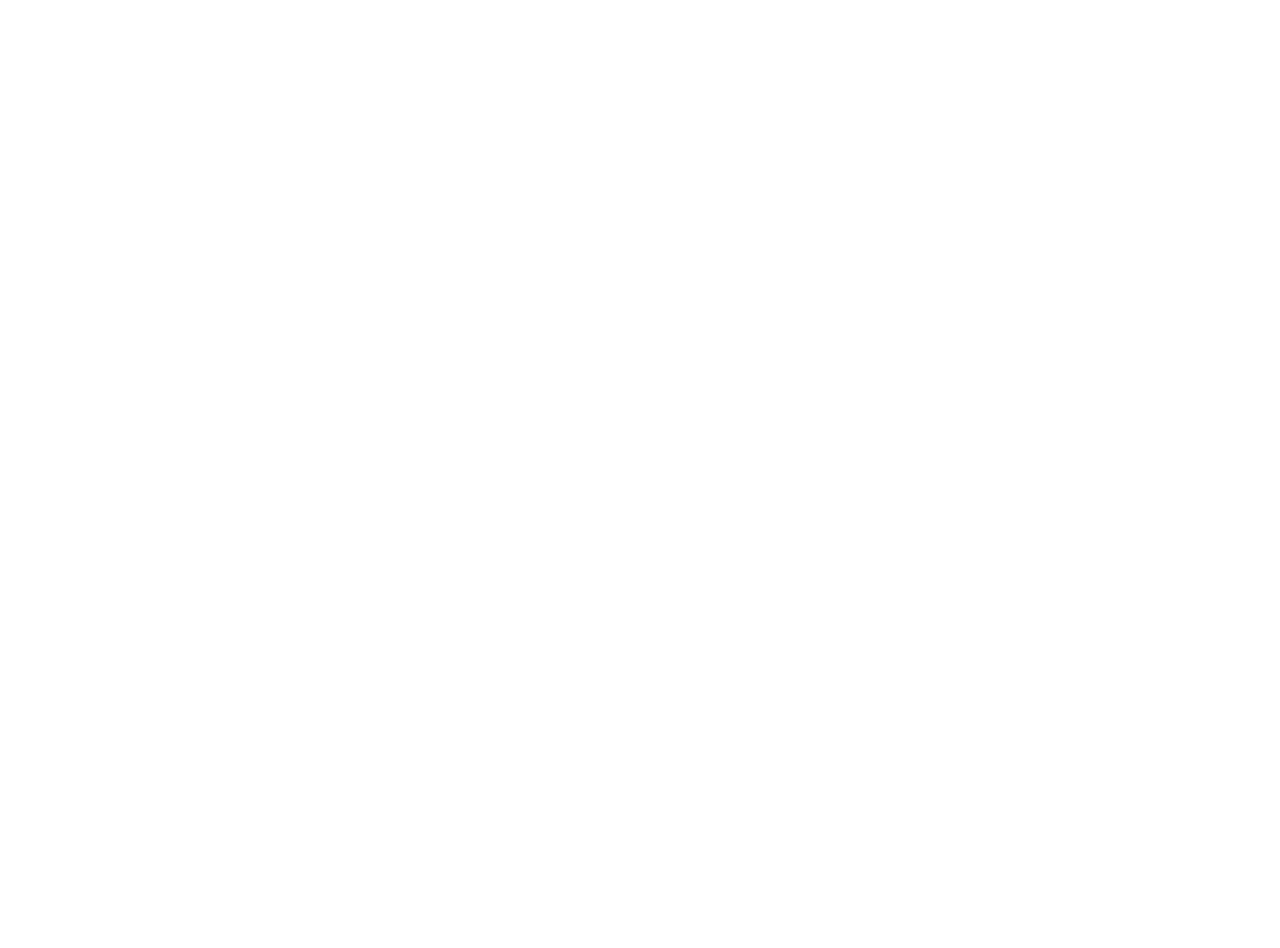
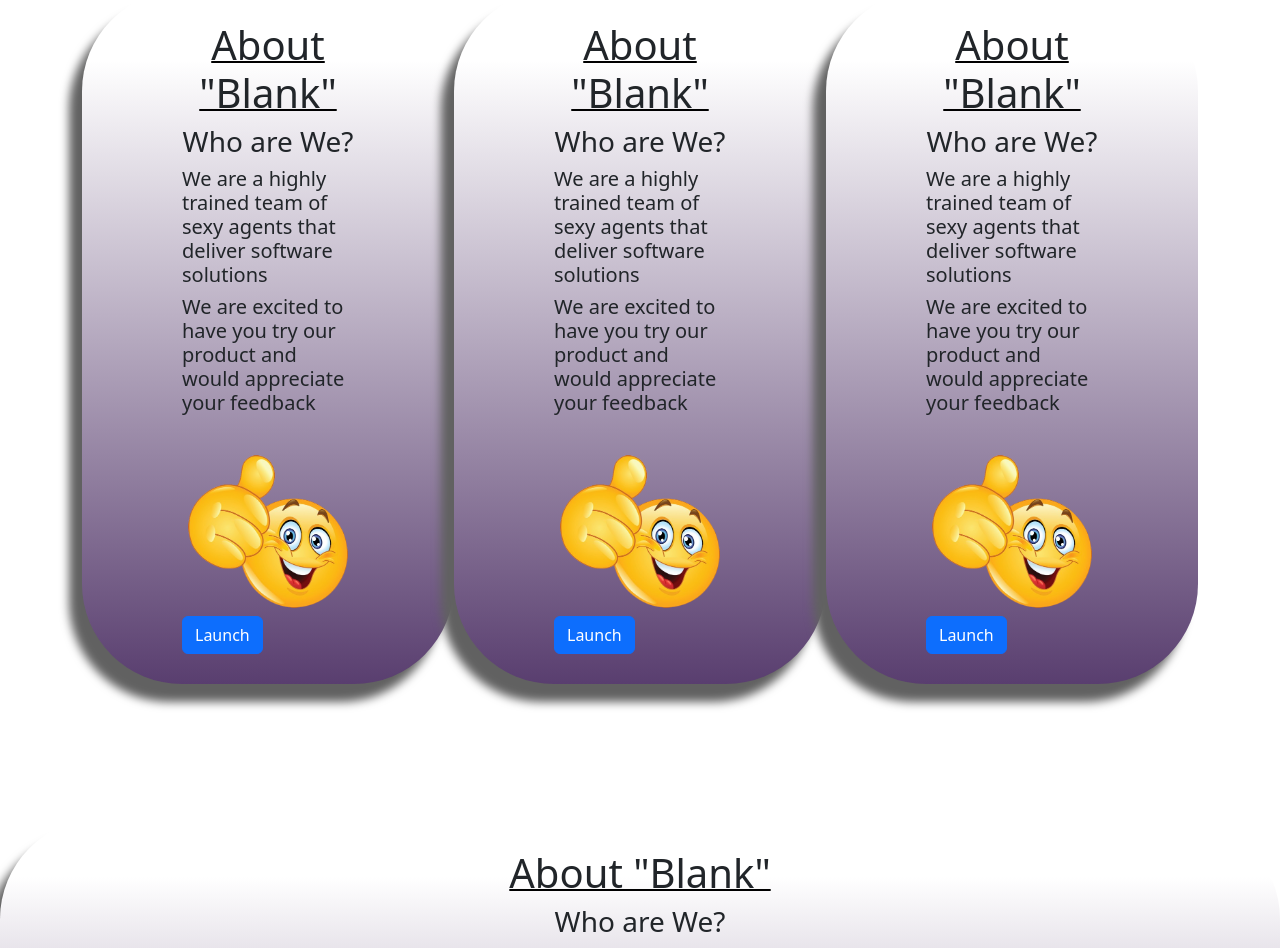
Before and after one commit to AymanInSpace22/ReactCustomTemplate, a React (Vite) app: page /about in a window 1280 px wide. Shown: the part 100-1048 px from the top of the page. Before the commit the page ends 800 px from the top, so only its background shows below. Built offline with nearby package versions, Linux system fonts and the light colour scheme.

Commit message:
adding stuff

```diff
--- a/src/AppRouter.tsx
+++ b/src/AppRouter.tsx
@@ -7,6 +7,7 @@
 import CreateAccount from "./components/CreateAccount";
 import NotFound from "./components/NotFound";
 import AI from "./components/AI";
+import Footer from "./components/Footer";
 
 // function AppRouter() {
 //   return (
@@ -55,6 +56,7 @@
             <Route path="*" element={<NotFound />} />
 
           </Routes>
+          {/* <Footer /> */}
         </>
       )}
     </>
--- a/src/components/AI.tsx
+++ b/src/components/AI.tsx
@@ -1,5 +1,9 @@
+import ImageGenerationPage from "./ImageGenerationPage";
+
 function AI() {
-  return <h1>Hello World</h1>;
+  return (
+    <ImageGenerationPage />
+  );
 }
 
 export default AI;
--- a/src/components/About.tsx
+++ b/src/components/About.tsx
@@ -1,28 +1,94 @@
 import { useState } from 'react';
 import Button from 'react-bootstrap/Button';
 import Offcanvas from 'react-bootstrap/Offcanvas';
+import OffCanvasBtn from './OffCanvasBtn';
+import { Container } from 'react-bootstrap';
+
+
+
+
+// function About() {
+//   const [show, setShow] = useState(false);
+
+//   const handleClose = () => setShow(false);
+//   const handleShow = () => setShow(true);
+
+//   return (
+//     <>
+//       <Button id="hush" variant="primary" onClick={handleShow}>
+//         Launch
+//       </Button>
+
+//       <Offcanvas show={show} onHide={handleClose}>
+//         <Offcanvas.Header closeButton>
+//           <Offcanvas.Title>Offcanvas</Offcanvas.Title>
+//         </Offcanvas.Header>
+//         <Offcanvas.Body>
+//           Some text as placeholder. In real life you can have the elements you
+//           have chosen. Like, text, images, lists, etc.
+//         </Offcanvas.Body>
+//       </Offcanvas>
+//     </>
+//   );
+// }
+
 
 function About() {
-  const [show, setShow] = useState(false);
-
-  const handleClose = () => setShow(false);
-  const handleShow = () => setShow(true);
-
   return (
     <>
-      <Button id="hush" variant="primary" onClick={handleShow}>
-        Launch
-      </Button>
+      <Container className="d-flex  justify-content-center align-items-center " style={{ minHeight: '100vh' }}>
+      <div id="aboutHero">
+        <h1 className="text-center" style={{textDecoration: "underline black 2px"}}>About "Blank"</h1>
+        <h3 className='text-center'>Who are We?</h3>
+        <h5>We are a highly trained team of sexy agents that deliver software solutions</h5>
+        <h5>We are excited to have you try our product and would appreciate your feedback</h5>
 
-      <Offcanvas show={show} onHide={handleClose}>
-        <Offcanvas.Header closeButton>
-          <Offcanvas.Title>Offcanvas</Offcanvas.Title>
-        </Offcanvas.Header>
-        <Offcanvas.Body>
-          Some text as placeholder. In real life you can have the elements you
-          have chosen. Like, text, images, lists, etc.
-        </Offcanvas.Body>
-      </Offcanvas>
+        <br />
+        <div className="text-center"> {/* Center the image horizontally */}
+            <img src='thumbsUp.png' alt='Image' style={{ maxHeight: '100%', maxWidth: '100%', width: "300px", height: "auto" }} /> {/* Center the image vertically */}
+            <OffCanvasBtn />
+          </div>
+      </div>
+
+      <div id="aboutHero">
+        <h1 className="text-center" style={{textDecoration: "underline black 2px"}}>About "Blank"</h1>
+        <h3 className='text-center'>Who are We?</h3>
+        <h5>We are a highly trained team of sexy agents that deliver software solutions</h5>
+        <h5>We are excited to have you try our product and would appreciate your feedback</h5>
+
+        <br />
+        <div className="text-center"> {/* Center the image horizontally */}
+            <img src='thumbsUp.png' alt='Image' style={{ maxHeight: '100%', maxWidth: '100%', width: "300px", height: "auto" }} /> {/* Center the image vertically */}
+            <OffCanvasBtn />
+          </div>
+      </div>
+
+      <div id="aboutHero">
+        <h1 className="text-center" style={{textDecoration: "underline black 2px"}}>About "Blank"</h1>
+        <h3 className='text-center'>Who are We?</h3>
+        <h5>We are a highly trained team of sexy agents that deliver software solutions</h5>
+        <h5>We are excited to have you try our product and would appreciate your feedback</h5>
+
+        <br />
+        <div className="text-center"> {/* Center the image horizontally */}
+            <img src='thumbsUp.png' alt='Image' style={{ maxHeight: '100%', maxWidth: '100%', width: "300px", height: "auto" }} /> {/* Center the image vertically */}
+            <OffCanvasBtn />
+          </div>
+      </div>
+    </Container>
+
+    <div id="aboutHero">
+        <h1 className="text-center" style={{textDecoration: "underline black 2px"}}>About "Blank"</h1>
+        <h3 className='text-center'>Who are We?</h3>
+        <h5>We are a highly trained team of sexy agents that deliver software solutions</h5>
+        <h5>We are excited to have you try our product and would appreciate your feedback</h5>
+
+        <br />
+        <div className="text-center"> {/* Center the image horizontally */}
+            <img src='thumbsUp.png' alt='Image' style={{ maxHeight: '100%', maxWidth: '100%', width: "300px", height: "auto" }} /> {/* Center the image vertically */}
+            <OffCanvasBtn />
+          </div>
+      </div>
     </>
   );
 }
--- /dev/null
+++ b/src/components/ImageGenerationPage.tsx
@@ -0,0 +1,46 @@
+import React, { useState } from 'react';
+import { Container, Button, Form, Card } from 'react-bootstrap';
+
+function ImageGenerationPage() {
+  const [prompt, setPrompt] = useState('');
+  const [generatedImage, setGeneratedImage] = useState(null);
+
+  const handleGenerateImage = () => {
+    // You can implement the logic for generating the image here.
+    // For now, let's assume you have a function that returns a URL to the generated image.
+    // Replace 'generateImageURL' with your actual function.
+    // const imageUrl = generateImageURL(prompt);
+    // setGeneratedImage(imageUrl);
+  };
+
+  return (
+    <Container className="mt-5">
+      <h1 className="text-center">Image Generation</h1>
+      <Card className="p-4 mt-4">
+        <Form>
+          <Form.Group controlId="prompt">
+            <Form.Label>Enter a Prompt:</Form.Label>
+            <Form.Control
+              type="text"
+              placeholder="Enter your prompt here"
+              value={prompt}
+              onChange={(e) => setPrompt(e.target.value)}
+            />
+          </Form.Group>
+          <br />
+          <Button variant="primary" onClick={handleGenerateImage}>
+            Generate Image
+          </Button>
+        </Form>
+      </Card>
+
+      {generatedImage && (
+        <Card className="mt-4">
+          <Card.Img src={generatedImage} alt="Generated Image" />
+        </Card>
+      )}
+    </Container>
+  );
+}
+
+export default ImageGenerationPage;
--- a/src/components/Navigation.tsx
+++ b/src/components/Navigation.tsx
@@ -1,4 +1,4 @@
-import { Navbar, Nav, Container, NavDropdown } from 'react-bootstrap';
+import { Navbar, Nav, Container } from 'react-bootstrap';
 import { Link } from 'react-router-dom';
 
 function Navigation() {
--- /dev/null
+++ b/src/components/OffCanvasBtn.tsx
@@ -0,0 +1,30 @@
+import { useState } from 'react';
+import Button from 'react-bootstrap/Button';
+import Offcanvas from 'react-bootstrap/Offcanvas';
+
+function OffCanvasBtn() {
+  const [show, setShow] = useState(false);
+
+  const handleClose = () => setShow(false);
+  const handleShow = () => setShow(true);
+
+  return (
+    <>
+      <Button id="hush" variant="primary" onClick={handleShow}>
+        Launch
+      </Button>
+
+      <Offcanvas show={show} onHide={handleClose}>
+        <Offcanvas.Header closeButton>
+          <Offcanvas.Title>Offcanvas</Offcanvas.Title>
+        </Offcanvas.Header>
+        <Offcanvas.Body>
+          Some text as placeholder. In real life you can have the elements you
+          have chosen. Like, text, images, lists, etc.
+        </Offcanvas.Body>
+      </Offcanvas>
+    </>
+  );
+}
+
+export default OffCanvasBtn;
--- a/src/index.css
+++ b/src/index.css
@@ -91,3 +91,28 @@
   padding: 50px;
 text-decoration: underline  rgb(0, 0, 0) 2px;
 }
+
+#aboutHero{
+  background: linear-gradient(0deg, #593e6f 0%, #ffffff 90%);
+  padding: 30px 100px 30px 100px;
+  /* border: dashed 3px rgb(21, 0, 0); */
+  margin-top: 35px;
+  margin-bottom: 100px;
+  border-radius: 100px;
+  filter: drop-shadow(-13px 18px 5px #616161);
+}
+
+#footer{
+  height: 100px;
+  margin-bottom: 0px;
+  display: flex;
+  justify-content:flex-end;
+  background-color: #593e6f;
+  color: violet;
+}
+
+#footer1{
+  display: flex;
+  justify-content: flex-end;
+  align-items: end;
+}
```
Also changed, not shown: src/components/Footer.tsx (added, +29 -0 lines), public/download.jpg (renamed from src/components/download.jpg), public/thumbsUp.png (added).
